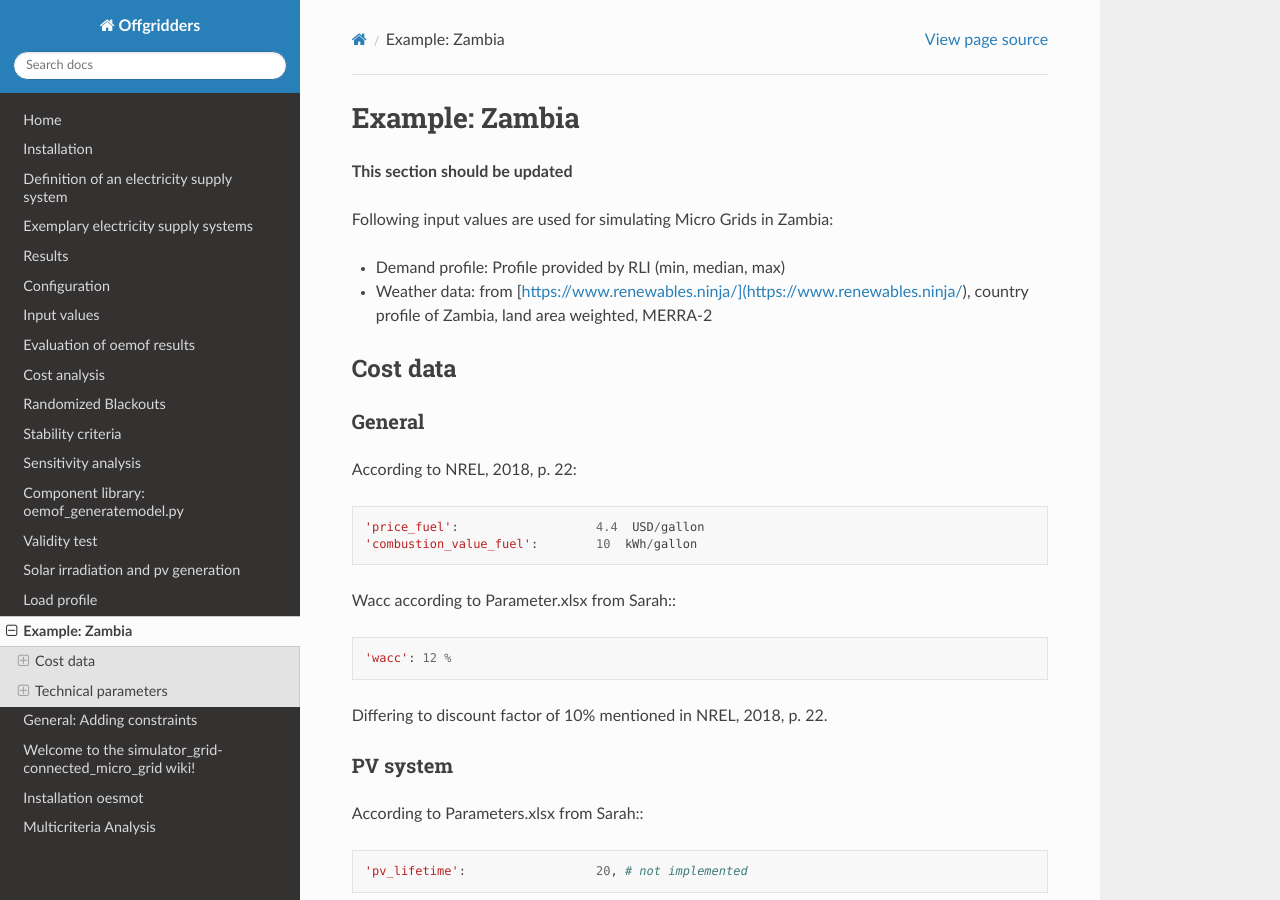
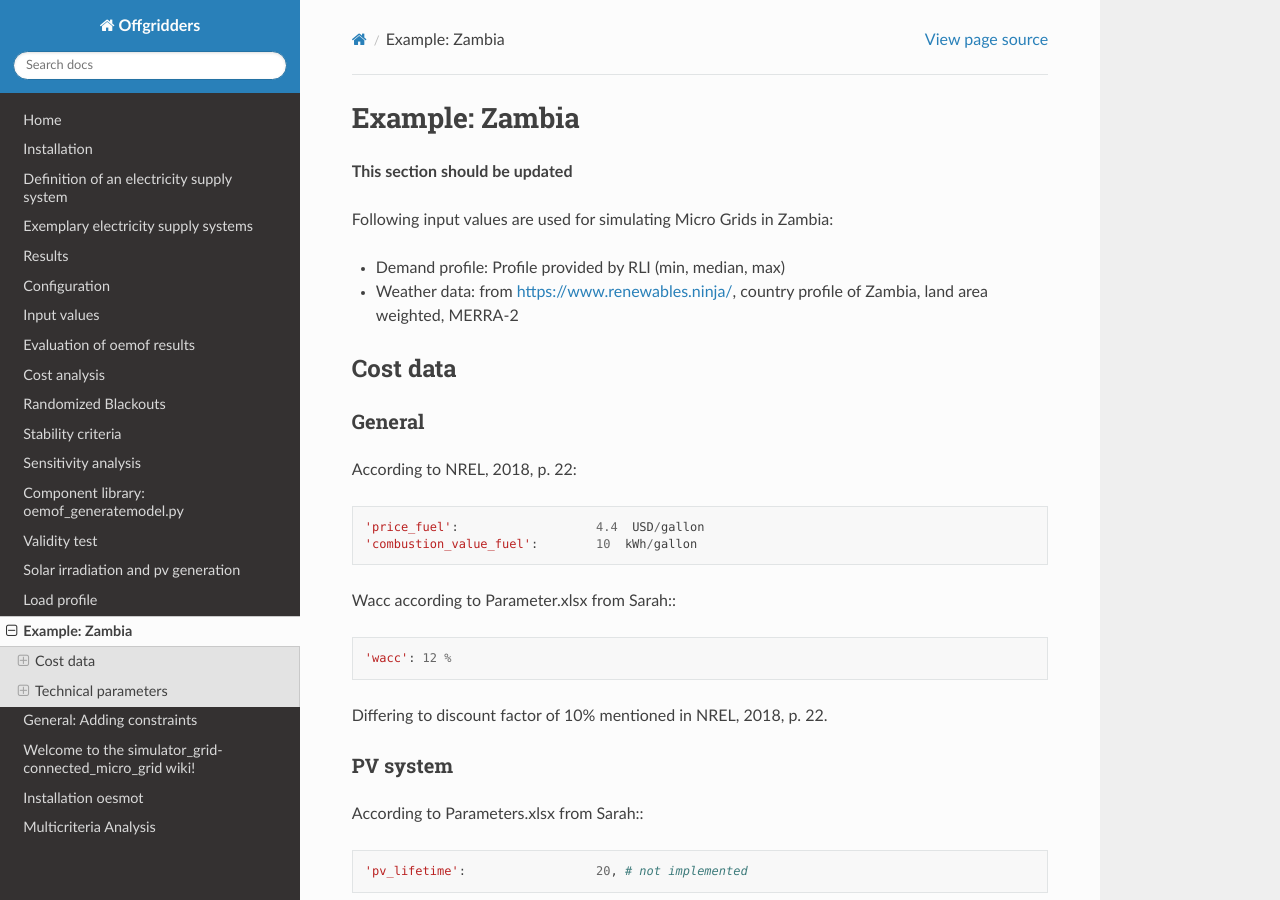
Before and after one commit to rl-institut/offgridders, a Sphinx documentation site: the page built from docs/Example.rst, in a window 1280 px wide and 900 px high. Built offline with Sphinx 7.4.7 and the Read the Docs theme 2.0.0, drawn with Linux system fonts in a browser that asks for light colours.

Commit message:
Add correct link to Example.rst

```diff
--- a/docs/Example.rst
+++ b/docs/Example.rst
@@ -7,7 +7,7 @@ Following input values are used for simulating Micro Grids in Zambia:
 
 * Demand profile: Profile provided by RLI (min, median, max)
 
-* Weather data: from [https://www.renewables.ninja/](https://www.renewables.ninja/), country profile of Zambia, land area weighted, MERRA-2
+* Weather data: from `https://www.renewables.ninja/ <https://www.renewables.ninja/>`_, country profile of Zambia, land area weighted, MERRA-2
 
 Cost data
 ---------------------------------------
```
